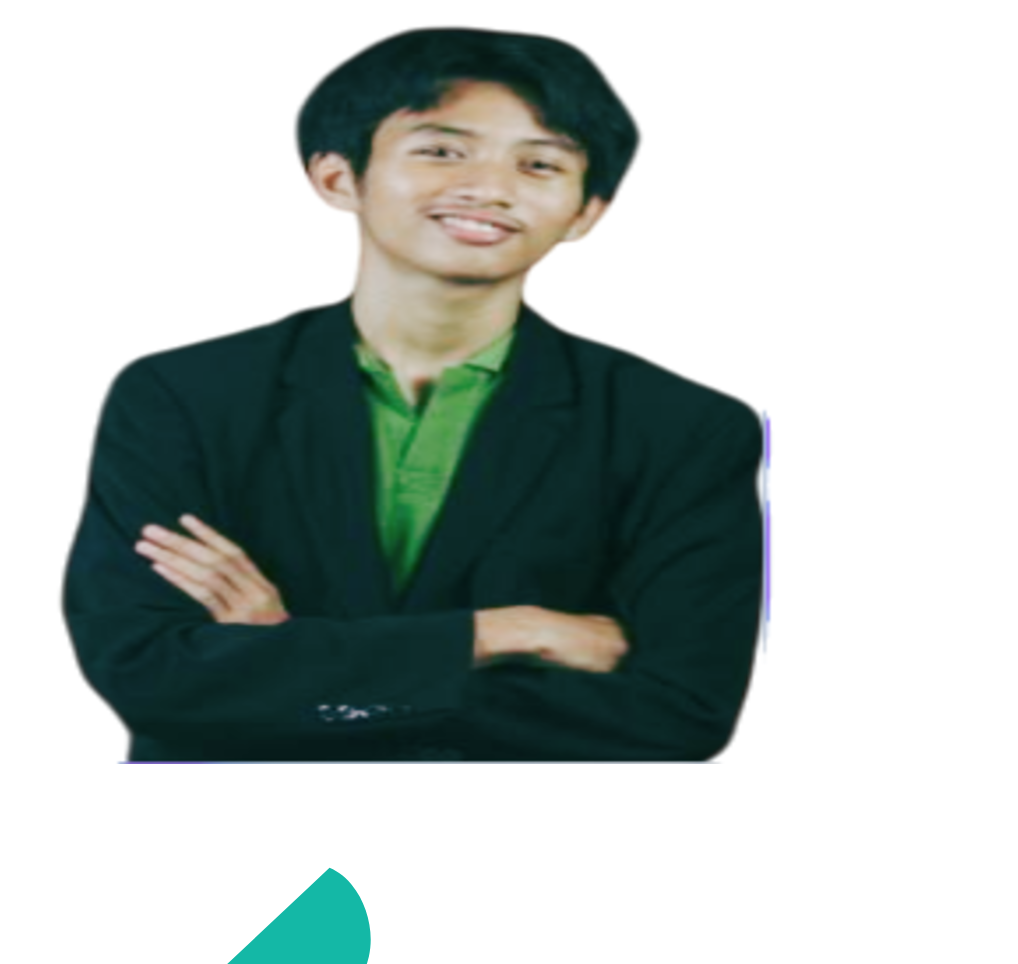
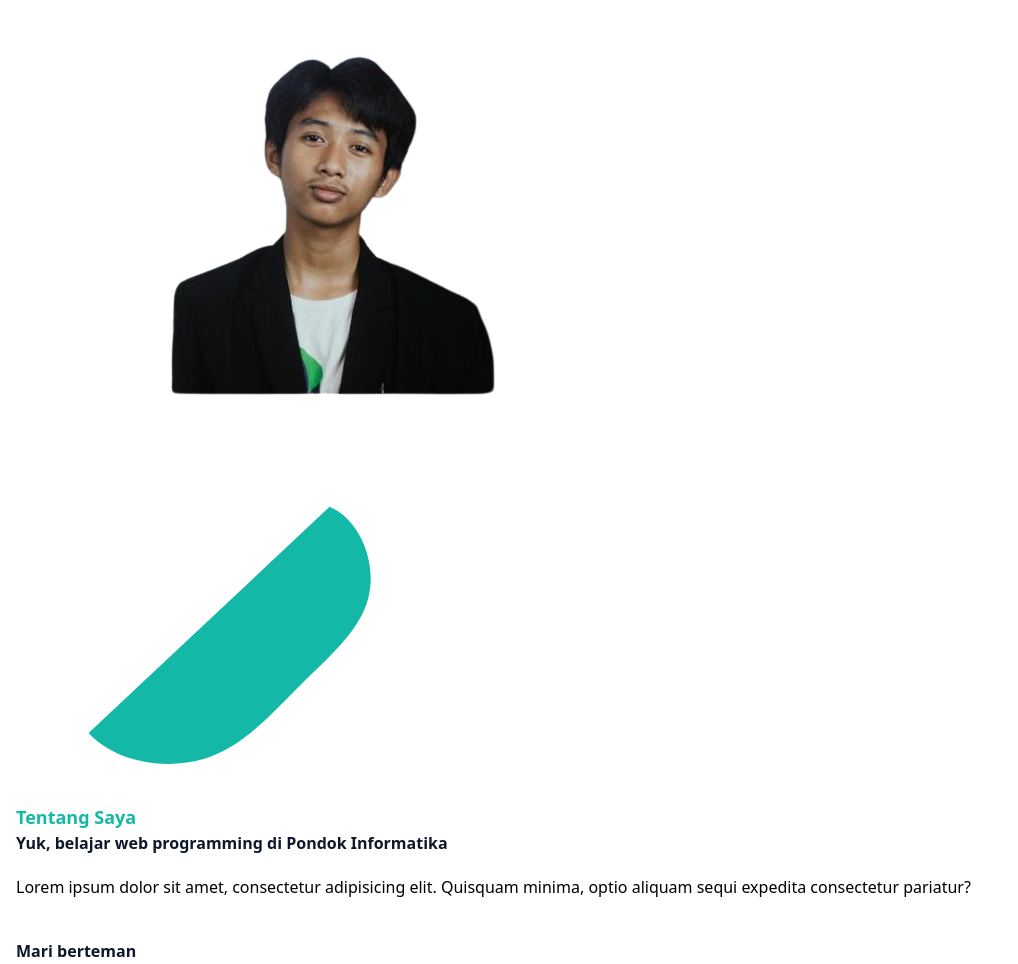
Before and after one commit to KelvinnDv/Portofolio, a website: page Index.html in a window 1280 px wide. Shown: the part 385-1349 px from the top of the page, without its empty margins (0-1018 px from the left). Drawn offline with Linux system fonts and the light colour scheme.

Commit message:
add new img

```diff
--- a/Index.html
+++ b/Index.html
@@ -21,8 +21,8 @@
                 </div>
                 <div class="w-full self-end px-4 lg:w-1/2">
                     <div class=" relative mt-10">
-                        <img src="dist/img/kelvinresize.png" alt="kelvinfalah" class="max-w-full mx-auto">
-                        <span class="absolute bottom-0 -z-10 left-1/2 -translate-x-1/2">
+                        <img src="dist/img/kelvin.png" alt="kelvinfalah" class="max-w-full mx-auto">
+                        <span class="absolute bottom-0 -z-10 left-1/2 -translate-x-1/2 md:scale-125 ">
                             <svg width="400" height="400" viewBox="0 0 200 200" xmlns="http://www.w3.org/2000/svg">
                                 <path fill="#14b8a6" d="M51.6,-43.7C65.1,-38.1,73,-19.1,69.5,-3.4C66.1,12.2,51.4,24.4,37.9,37.7C24.4,51.1,12.2,65.5,-5.3,70.8C-22.9,76.1,-45.8,72.4,-57.9,59.1C-70,45.8,-71.3RJ22.9,-71.4,-0.1C-71.5,-23.1,-70.4,-46.2,-58.3,-51.8C-46.2,-57.4,-23.1,-45.6,-2,-43.6C19.1,-41.6,38.1,-49.4,51.6,-43.7Z" transform="translate(100 100) scale(1.1)" />
                               </svg>
@@ -54,6 +54,7 @@
                                 <path d="M23.498 6.186a3.016 3.016 0 0 0-2.122-2.136C19.505 3.545 12 3.545 12 3.545s-7.505 0-9.377.505A3.017 3.017 0 0 0 .502 6.186C0 8.07 0 12 0 12s0 3.93.502 5.814a3.016 3.016 0 0 0 2.122 2.136c1.871.505 9.376.505 9.376.505s7.505 0 9.377-.505a3.015 3.015 0 0 0 2.122-2.136C24 15.93 24 12 24 12s0-3.93-.502-5.814zM9.545 15.568V8.432L15.818 12l-6.273 3.568z"/>
                             </svg>
                        </a>
+
                            <!-- Youtube -->
                            <a href="https://youtube.com/kelvinfalah" target="_blank" class="w-9 h-9 rounded-full flex justify-center items-center border border-slate-700 hover:border-primary hover:bg-primary hover:text-white">
                             <svg role="img"  width="20" viewBox="0 0 24 24" xmlns="http://www.w3.org/2000/svg">
```
Also changed, not shown: dist/img/kelvin.png (added).
